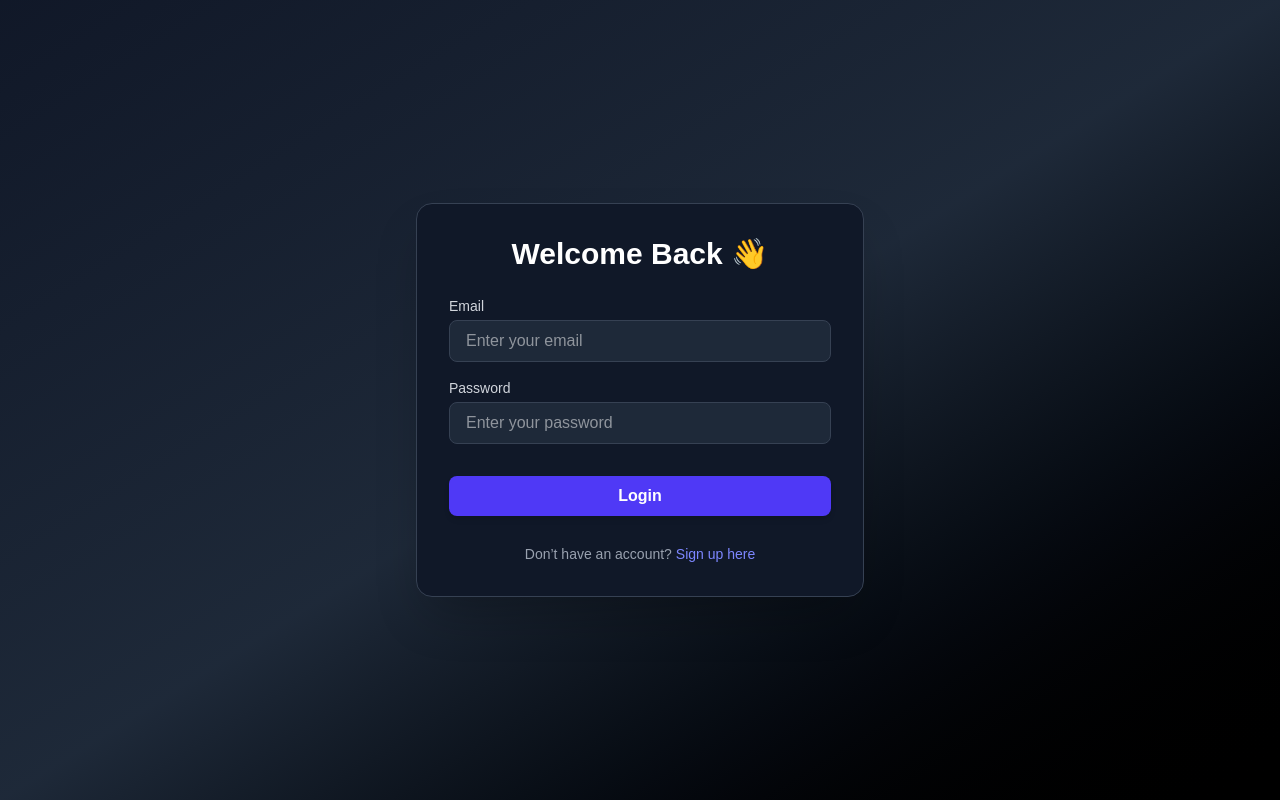
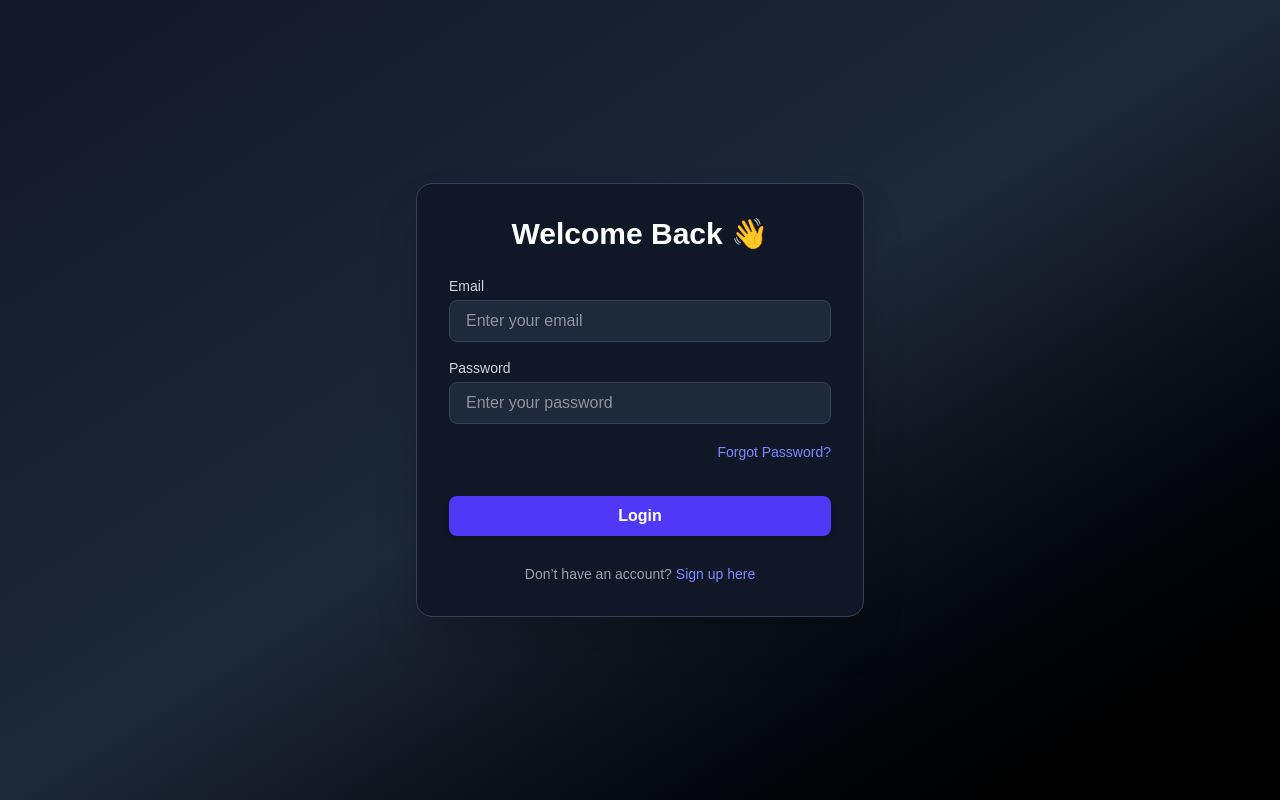
Before and after one commit to imron88/auth-system, a Next.js app: page /login in a window 1280 px wide. Built offline with nearby package versions, Linux system fonts and the light colour scheme.

Commit message:
forgot pass button in login page

```diff
--- a/app/login/page.tsx
+++ b/app/login/page.tsx
@@ -63,6 +63,15 @@ const Login = () => {
             />
           </div>
 
+          <div className="text-right">
+            <Link
+              href="/forgotpassword"
+              className="text-sm text-indigo-400 hover:text-indigo-300 transition"
+            >
+              Forgot Password?
+            </Link>
+          </div>
+
           <button
             className="w-full mt-4 py-2 rounded-lg bg-indigo-600 hover:bg-indigo-700 transition text-white font-semibold shadow-md"
             onClick={handelLogin}
```
